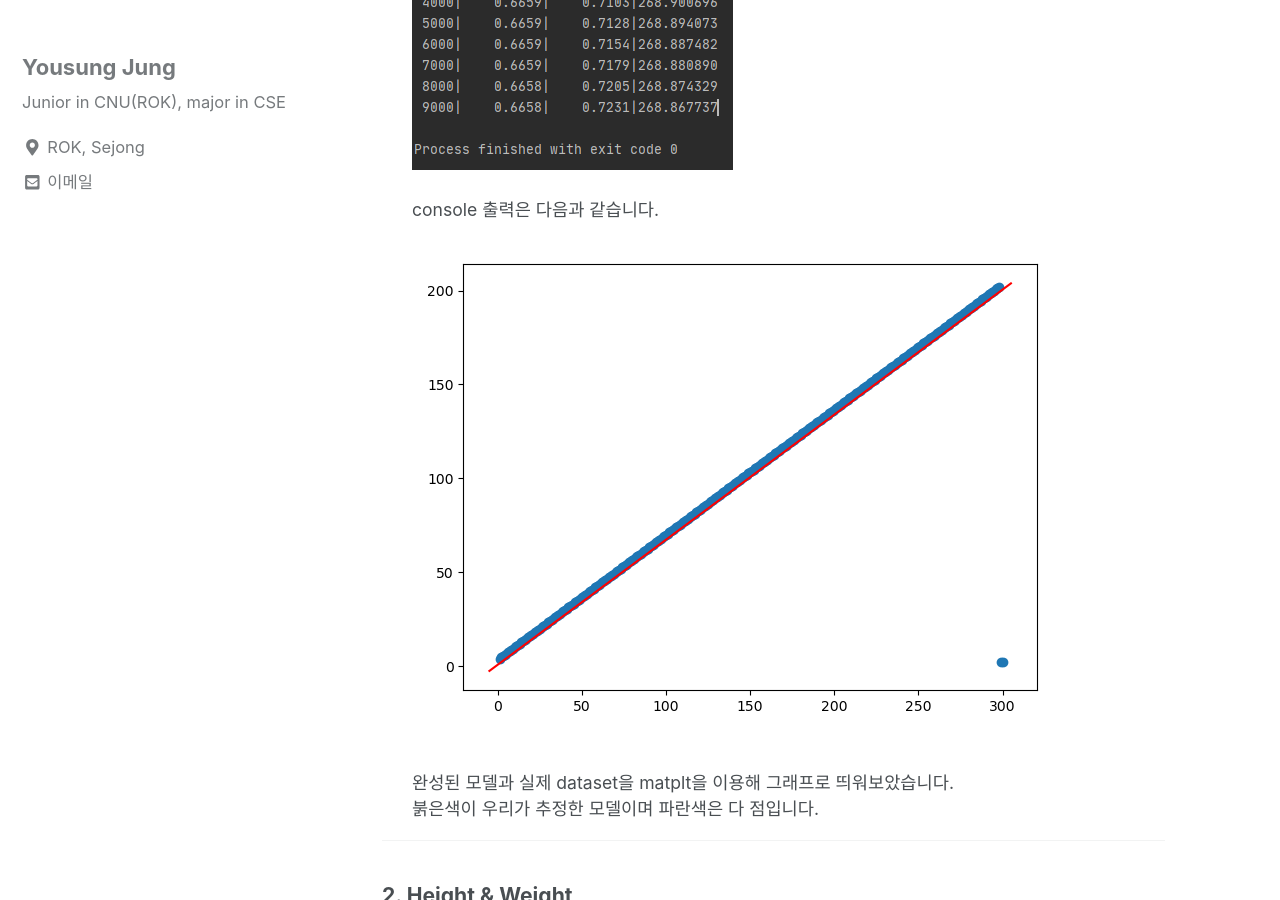
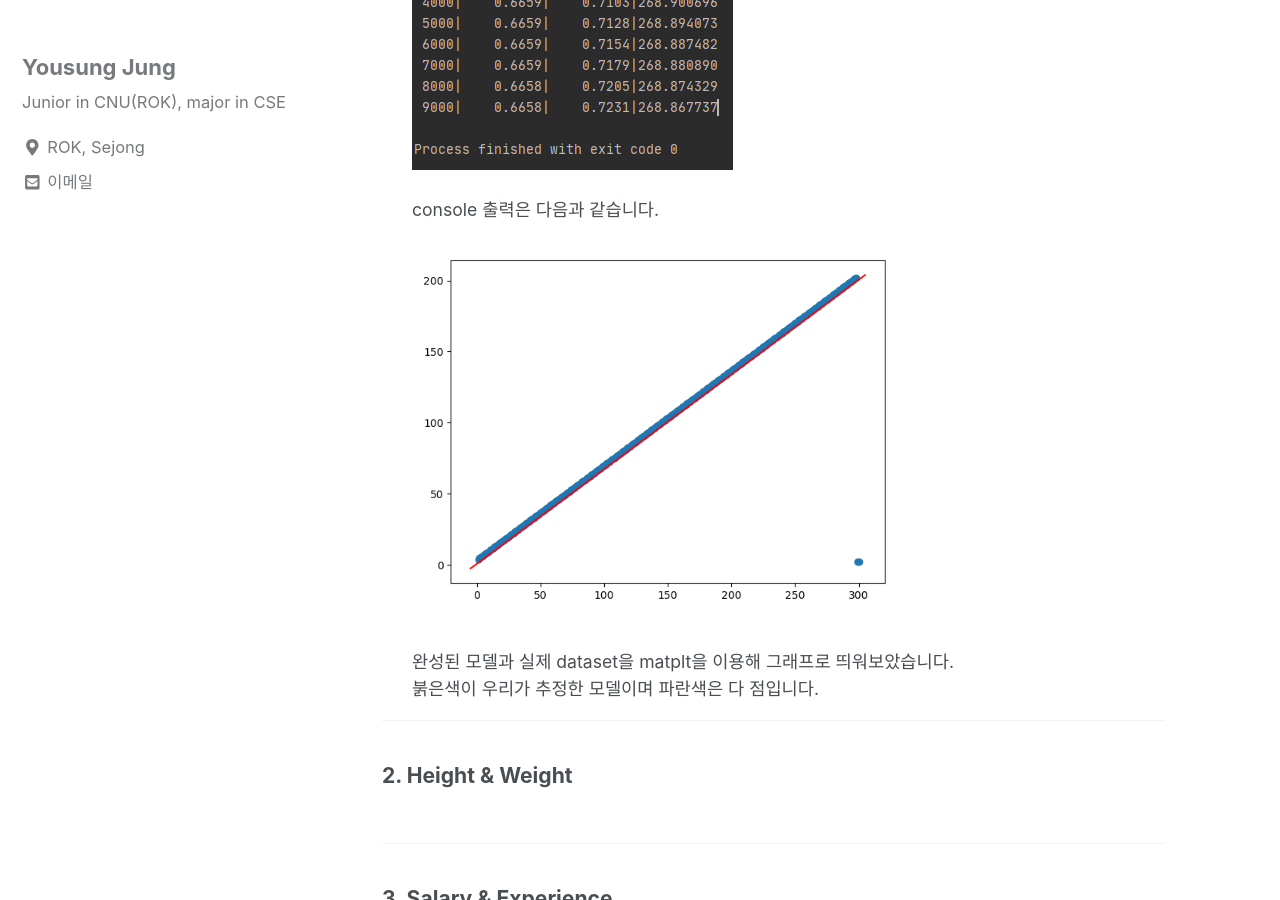
Before and after one commit to can019/can019.github.io, a Jekyll site: the page built from _posts/2020-08-26-MachineLearning-AI-4.md, in a window 1280 px wide and 900 px high, scrolled down 5480 px. Built offline with Jekyll 4.4.1, drawn with Linux system fonts in a browser that asks for light colours; nearby versions of some CDN libraries.

Commit message:
graph size changed

```diff
--- a/_posts/2020-08-26-MachineLearning-AI-4.md
+++ b/_posts/2020-08-26-MachineLearning-AI-4.md
@@ -101,7 +101,7 @@ published: true
 
 		<img src="/assets/photos/code/randonm_number_console.png"><br/><br/>
 		console 출력은 다음과 같습니다.<br/><br/>
-		<img src="/assets/photos/code/randonm_number_answer.png"><br/><br/>
+		<img src="/assets/photos/code/randonm_number_answer.png" width = "500"><br/><br/>
 		완성된 모델과 실제 dataset을 matplt을 이용해 그래프로 띄워보았습니다.<br/>
 
 		붉은색이 우리가 추정한 모델이며 파란색은 다 점입니다.
```
